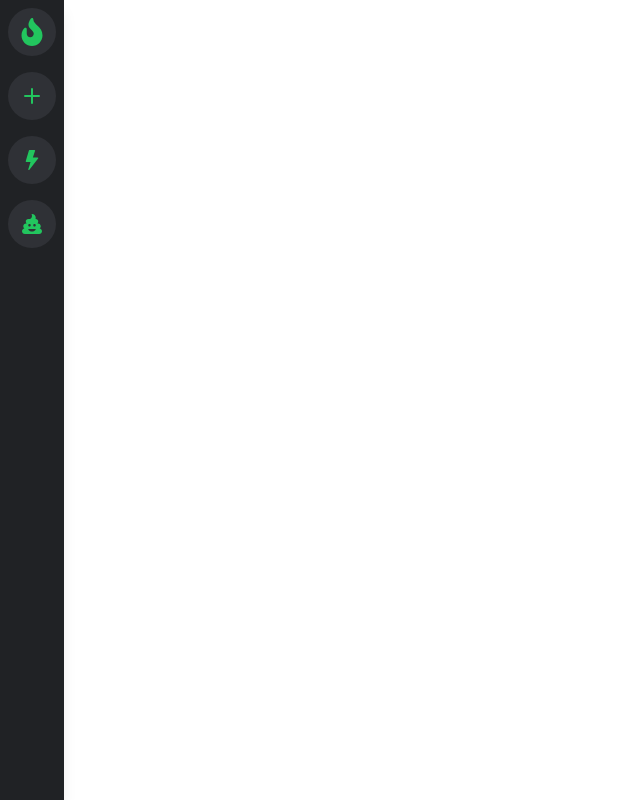
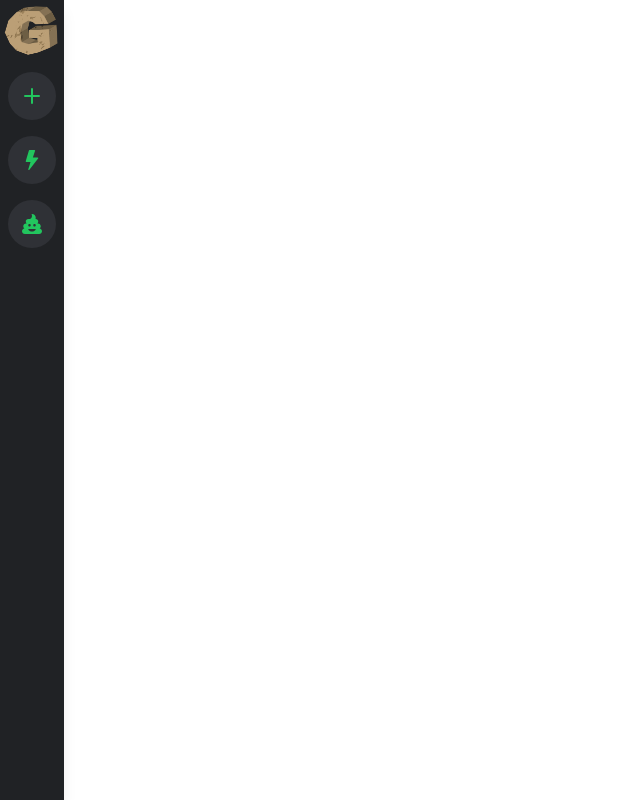
Before and after one commit to akibiaons/discord-clone, a React (Create React App) app: page / in a window 1280 px wide. Shown: the whole page, without its empty margins (0-640 px from the left). Built offline with nearby package versions, Linux system fonts and the light colour scheme.

Commit message:
Got the sidebar logo

```diff
--- a/src/App.js
+++ b/src/App.js
@@ -1,5 +1,5 @@
 import "./index.css";
-import { SideBar } from "./Components/SideBar";
+import { SideBar } from "./components/SideBar";
 
 function App() {
   return (
--- a/src/Components/SideBar.js
+++ b/src/Components/SideBar.js
@@ -5,7 +5,7 @@ import { FaFire, FaPoo } from "react-icons/fa";
 export const SideBar = () => {
   return (
     <div className="fixed top-0 left-0 h-screen w-16 m-0 flex flex-col bg-primary text-secondary shadow-lg">
-      <SideBarIcon icon={<FaFire size="28" />} />
+      <img src="../gracie-rocks-logo.png" alt="rock logo" /> {/* Got the image to finally work and it fits in the sidebar */}
       <SideBarIcon icon={<BsPlus size="32" />} />
       <SideBarIcon icon={<BsFillLightningFill size="20" />} />
       <SideBarIcon icon={<FaPoo size="20" />} />
```
Also changed, not shown: src/assets/gracie-rocks-logo.png (added).
